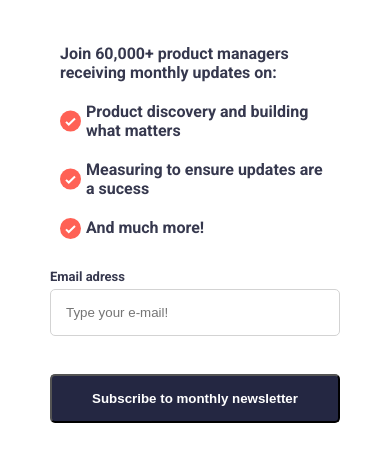
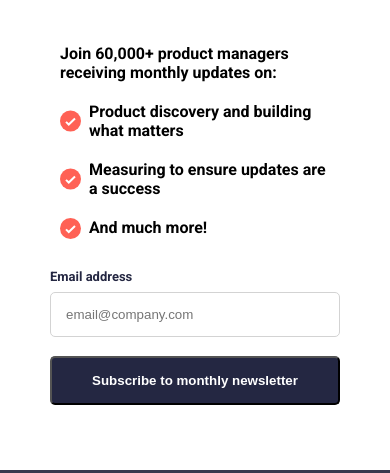
Before and after one commit to antonioxaneto/Sign-up-form, a plain HTML site: page index.html in a window 390 px wide. Shown: the part 477-950 px from the top of the page. Drawn offline with Linux system fonts and the light colour scheme.

Commit message:
manutenção no css e add js

```diff
--- a/index.html
+++ b/index.html
@@ -8,6 +8,7 @@
 
     <link rel="stylesheet" href="style.css">
     <link rel="stylesheet" href="reset.css">
+    <link rel="stylesheet" href="responsive.css">
 
     <link rel="preconnect" href="https://fonts.googleapis.com">
     <link rel="preconnect" href="https://fonts.gstatic.com" crossorigin>
@@ -22,21 +23,23 @@
 
 
             <p><img src="images/icon-list.svg" alt="icon-success"> Product discovery and building what matters</p>
-            <p><img src="images/icon-list.svg" alt="icon-success"> Measuring to ensure updates are a sucess</p>
+            <p><img src="images/icon-list.svg" alt="icon-success"> Measuring to ensure updates are a success</p>
             <p><img src="images/icon-list.svg" alt="icon-success"> And much more!</p>
 
-
-            <h4>Email adress</h4>
-            <input type="email" placeholder="Type your e-mail!">
-
-            <br>
-            <br>
-
-            <button class="button">Subscribe to monthly newsletter</button>
+            <form id="form">
+                <div class="form-control">
+                    <label for="email">Email address</label>
+                    <p class="error-message"></p>
+                    <input type="email" id="email" placeholder="email@company.com">
+                    <br>
+                    <button class="button" type="submit" onclick="enviarEmail()">Subscribe to monthly newsletter</button>
+                </div>
+            </form>
         </div>
 
          <img class="imagem-padrao" src="images/illustration-sign-up-desktop.svg" alt="imagem padrão">
+    </main>
 
-    </main>
+    <script src="index.js"></script>
 </body>
 </html>
--- /dev/null
+++ b/index.js
@@ -0,0 +1,40 @@
+const email = document.getElementById('email');
+const form = document.getElementById('form');
+const errorMessage = document.querySelector('.error-message');
+
+form.addEventListener("submit", (event) => {
+    event.preventDefault();
+
+   checkInput()
+})
+
+email.addEventListener('input', () => {
+    if (email.value.trim() !== '') {
+      removeError(email);
+    }
+  });
+
+function checkInput(){
+    const emailValue = email.value.trim()
+
+    if(emailValue === ''){
+        errorInput(email, 'Valid email required')
+    }else{
+        enviarEmail();
+    }
+}
+
+function enviarEmail() {
+    console.log('Email enviado')
+}
+
+function errorInput(input, message) {
+    input.classList.add('error');
+    errorMessage.style.display = 'block';
+    errorMessage.innerText = message;
+  }
+
+  function removeError(input) {
+    input.classList.remove('error');
+    errorMessage.style.display = 'none';
+  }
--- /dev/null
+++ b/responsive.css
@@ -0,0 +1,27 @@
+@media (max-width: 927px) {
+    body {
+        margin: 0;
+    }
+
+    .container {
+        display: flex;
+        flex-direction: column;
+        border-radius: 0;
+    }
+
+    p {
+        padding: 5px;
+        gap: 8px;
+    }
+
+    input {
+        height: 45px;
+    }
+
+    .imagem-padrao {
+        content: url(images/illustration-sign-up-mobile.svg);
+        order: -1;
+        width: 100%;
+        padding: 0;
+      }
+}
--- a/style.css
+++ b/style.css
@@ -1,7 +1,7 @@
 body {
     font-family: 'Roboto', sans-serif;
     font-size: 16px;
-    background-color: hsl(234, 29%, 20%);
+    background-color: hsl(235, 18%, 26%);
     display: flex;
     justify-content: center;
     align-items: center;
@@ -10,7 +10,6 @@ body {
 
 .container {
     background-color: hsl(0, 0%, 100%);
-    color: hsl(235, 18%, 26%);
     display: flex;
     justify-content: center;
     align-items: center;
@@ -21,20 +20,23 @@ body {
 h1 {
     font-size: 50px;
     padding-bottom: 50px;
+    color: hsl(234, 29%, 20%);
 }
 
 p {
     display: flex;
-    gap: 5px;
+    gap: 8px;
     margin: 5px ;
     font-weight: 700;
     font-size: 16px;
 }
 
-h4 {
-    padding-bottom: 5px;
+label {
+    padding-bottom: 8px;
     padding-top: 20px;
     font-size: 13px;
+    color: hsl(234, 29%, 20%);
+    font-weight: 700;
 }
 .conteudo {
     display: flex;
@@ -67,28 +69,32 @@ input {
    padding: 20px;
 }
 
-@media (max-width: 927px) {
-    body {
-        margin: 0;
-    }
 
-    .container {
-        display: flex;
-        flex-direction: column;
-        border-radius: 0;
-    }
+.form-control {
+    position: relative;
+}
 
-    p {
-        padding: 5px;
-        gap: 5px;
-    }
+.error {
+    border: 1px solid hsl(4, 100%, 67%);
+    background-color: hsl(4, 69%, 91%);
+  }
 
-    .imagem-padrao {
-        content: url(images/illustration-sign-up-mobile.svg);
-        order: -1;
-        width: 100%;
-        padding: 0;
-      }
+.error::placeholder{
+    color: hsl(4, 100%, 67%);
+}
 
+.error-message {
+    color: hsl(4, 100%, 67%);
+    font-size: 12px;
+    margin-bottom: 5px;
+    display: flex;
+    position: absolute;
+    right: 0;
+    top: 1.5em;
+  }
 
-}
+.form-control {
+    display: flex;
+    flex-direction: column;
+    margin-bottom: 15px;
+  }
```
